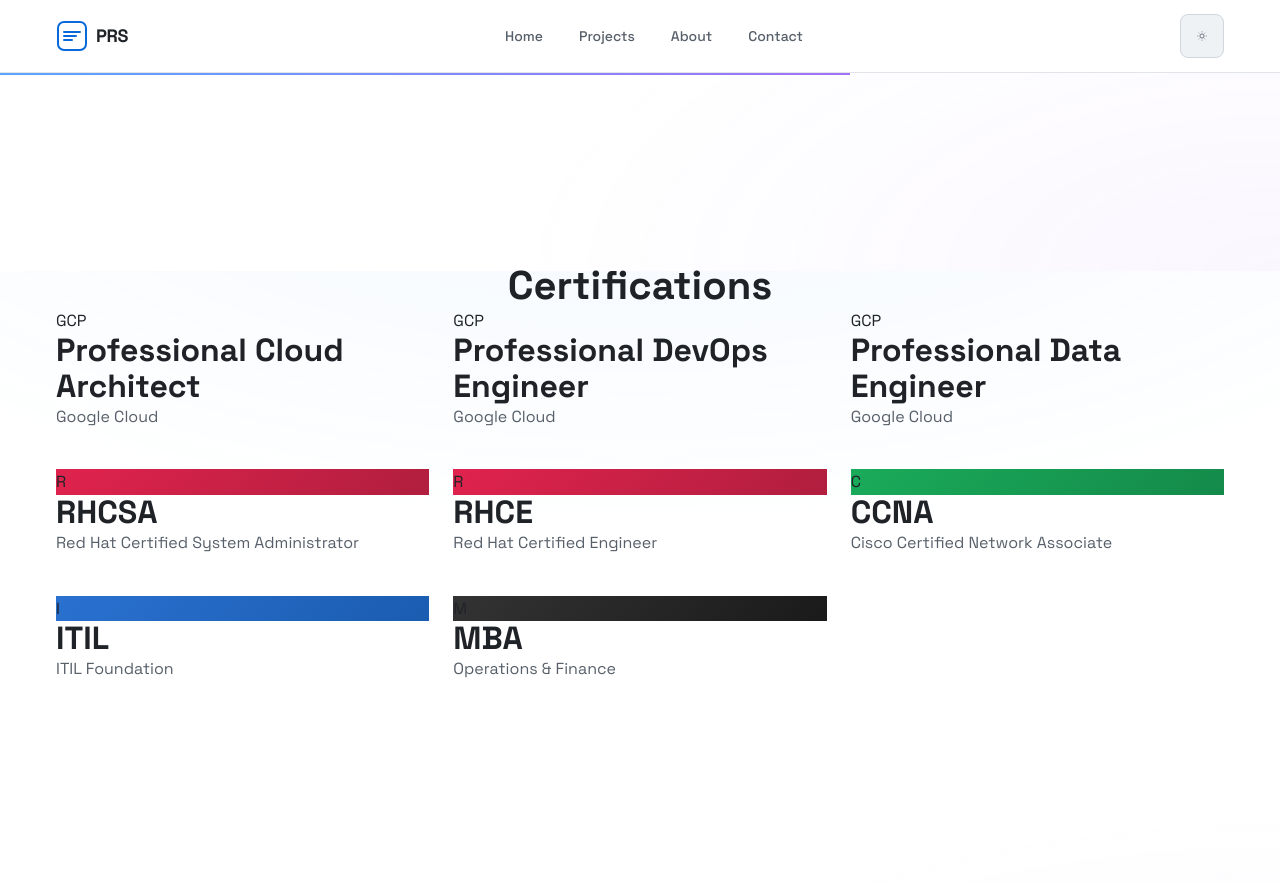
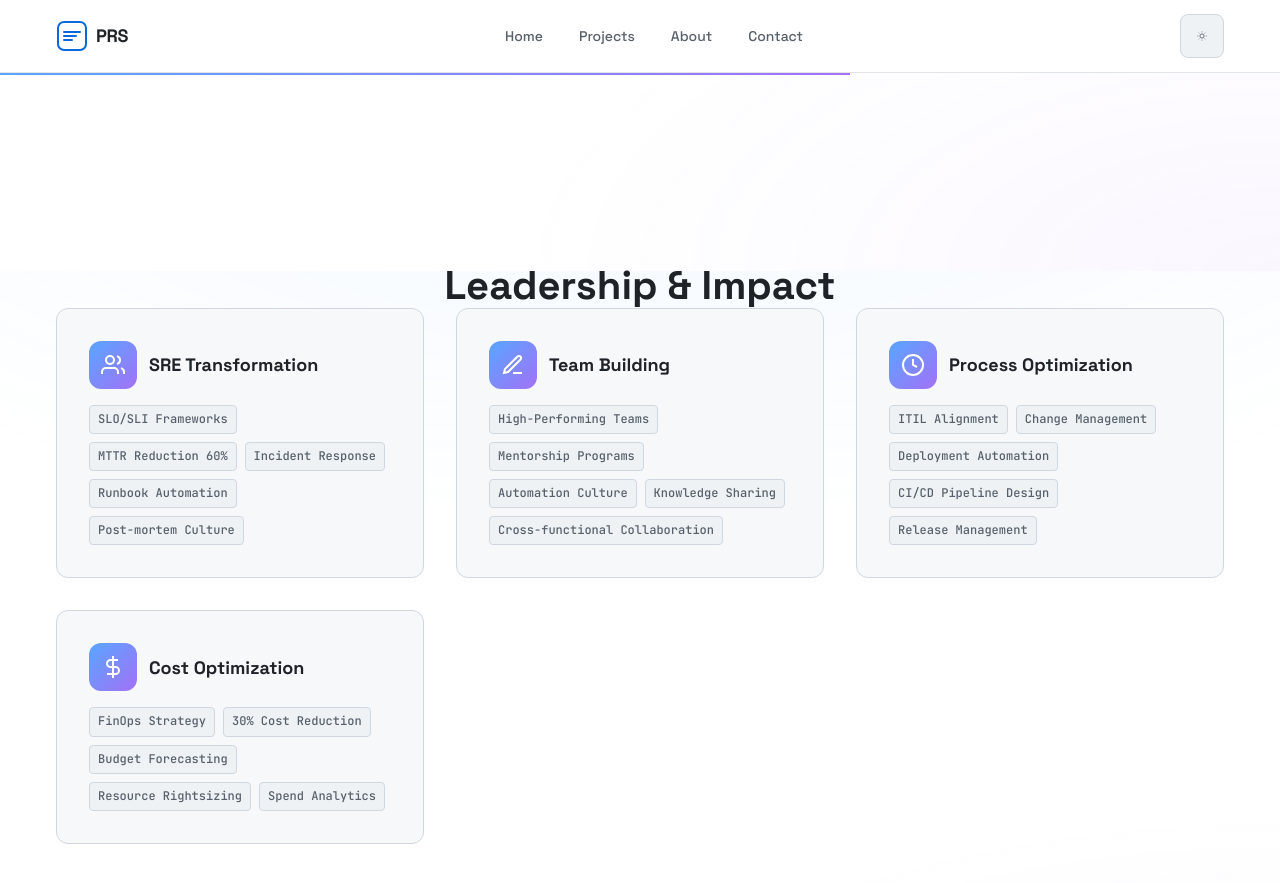
Before and after one commit to priyaranjan-sahu/priyaranjan-sahu.github.io, a Jekyll site: the page built from about.md, in a window 1280 px wide and 900 px high, scrolled down 4229 px. Shown: the top 883 px of the window. Built offline with Jekyll 4.4.1, drawn with Linux system fonts in a browser that asks for light colours; some of the changed text lies outside the part shown.

Commit message:
fix: update all pages with on-prem, certs, leadership, footer
- Added Leadership & Impact section to about page
- Updated footer to Multi-Cloud Architect
- Updated JSON-LD and meta keywords
- Added on-premises & datacenter tech category to index
- Added Email, DNS & Web Servers tech category to index
- Added Ingram Micro, Cloudblue to cloud platforms
- Removed profile-readme.md from repo

```diff
--- a/_layouts/default.html
+++ b/_layouts/default.html
@@ -11,7 +11,7 @@
   <title>{% if page.title %}{{ page.title }} | {% endif %}{{ site.title }} — {{ site.description }}</title>
   <meta name="title" content="{% if page.title %}{{ page.title }} | {% endif %}{{ site.title }}">
   <meta name="description" content="{% if page.description %}{{ page.description }}{% else %}{{ site.description }}{% endif %}">
-  <meta name="keywords" content="Senior SRE, DevOps Lead, Cloud Architect, GCP, AWS, Azure, Kubernetes, Terraform, FinOps, DevSecOps, Platform Engineering">
+  <meta name="keywords" content="Multi-Cloud Architect, DevOps, SRE, GCP, AWS, Azure, OCI, Alibaba, Tencent, Kubernetes, Terraform, FinOps, DevSecOps, Platform Engineering, Leadership">
   <meta name="author" content="{{ site.author.name }}">
   <meta name="robots" content="index, follow">
   <link rel="canonical" href="{{ site.url }}{{ page.url | relative_url }}">
@@ -164,7 +164,7 @@
           </svg>
           <span class="logo-text">PRS</span>
         </a>
-        <p class="footer-tagline">Senior SRE / DevOps Lead / Cloud Architect</p>
+        <p class="footer-tagline">Multi-Cloud Architect | DevOps | SRE</p>
         <p class="footer-copyright">&copy; {{ site.time | date: "%Y" }} {{ site.author.name }}. Built with automation, hardened with security, priced with FinOps.</p>
       </div>
 
--- a/about.md
+++ b/about.md
@@ -379,6 +379,80 @@
   </div>
 </section>
 
+<!-- Leadership -->
+<section class="section" id="leadership">
+  <div class="container">
+    <h2 class="section-title text-center reveal">Leadership & Impact</h2>
+    <div class="skills-grid">
+
+      <div class="skill-category reveal">
+        <div class="skill-header">
+          <div class="skill-icon">
+            <svg width="24" height="24" viewBox="0 0 24 24" fill="none" stroke="currentColor" stroke-width="2"><path d="M17 21v-2a4 4 0 0 0-4-4H5a4 4 0 0 0-4 4v2"/><circle cx="9" cy="7" r="4"/><path d="M23 21v-2a4 4 0 0 0-3-3.87"/><path d="M16 3.13a4 4 0 0 1 0 7.75"/></svg>
+          </div>
+          <h3 class="skill-title">SRE Transformation</h3>
+        </div>
+        <div class="skill-tags">
+          <span class="skill-tag">SLO/SLI Frameworks</span>
+          <span class="skill-tag">MTTR Reduction 60%</span>
+          <span class="skill-tag">Incident Response</span>
+          <span class="skill-tag">Runbook Automation</span>
+          <span class="skill-tag">Post-mortem Culture</span>
+        </div>
+      </div>
+
+      <div class="skill-category reveal delay-1">
+        <div class="skill-header">
+          <div class="skill-icon">
+            <svg width="24" height="24" viewBox="0 0 24 24" fill="none" stroke="currentColor" stroke-width="2"><path d="M12 20h9"/><path d="M16.5 3.5a2.121 2.121 0 0 1 3 3L7 19l-4 1 1-4L16.5 3.5z"/></svg>
+          </div>
+          <h3 class="skill-title">Team Building</h3>
+        </div>
+        <div class="skill-tags">
+          <span class="skill-tag">High-Performing Teams</span>
+          <span class="skill-tag">Mentorship Programs</span>
+          <span class="skill-tag">Automation Culture</span>
+          <span class="skill-tag">Knowledge Sharing</span>
+          <span class="skill-tag">Cross-functional Collaboration</span>
+        </div>
+      </div>
+
+      <div class="skill-category reveal delay-2">
+        <div class="skill-header">
+          <div class="skill-icon">
+            <svg width="24" height="24" viewBox="0 0 24 24" fill="none" stroke="currentColor" stroke-width="2"><circle cx="12" cy="12" r="10"/><polyline points="12 6 12 12 16 14"/></svg>
+          </div>
+          <h3 class="skill-title">Process Optimization</h3>
+        </div>
+        <div class="skill-tags">
+          <span class="skill-tag">ITIL Alignment</span>
+          <span class="skill-tag">Change Management</span>
+          <span class="skill-tag">Deployment Automation</span>
+          <span class="skill-tag">CI/CD Pipeline Design</span>
+          <span class="skill-tag">Release Management</span>
+        </div>
+      </div>
+
+      <div class="skill-category reveal delay-3">
+        <div class="skill-header">
+          <div class="skill-icon">
+            <svg width="24" height="24" viewBox="0 0 24 24" fill="none" stroke="currentColor" stroke-width="2"><line x1="12" y1="1" x2="12" y2="23"/><path d="M17 5H9.5a3.5 3.5 0 0 0 0 7h5a3.5 3.5 0 0 1 0 7H6"/></svg>
+          </div>
+          <h3 class="skill-title">Cost Optimization</h3>
+        </div>
+        <div class="skill-tags">
+          <span class="skill-tag">FinOps Strategy</span>
+          <span class="skill-tag">30% Cost Reduction</span>
+          <span class="skill-tag">Budget Forecasting</span>
+          <span class="skill-tag">Resource Rightsizing</span>
+          <span class="skill-tag">Spend Analytics</span>
+        </div>
+      </div>
+
+    </div>
+  </div>
+</section>
+
 <!-- Certifications -->
 <section class="section" id="certifications">
   <div class="container">
```
Also changed, not shown: other parts of _layouts/default.html (+1 -1 lines), index.md (+29 -1 lines), profile-readme.md (deleted, +0 -216 lines).
